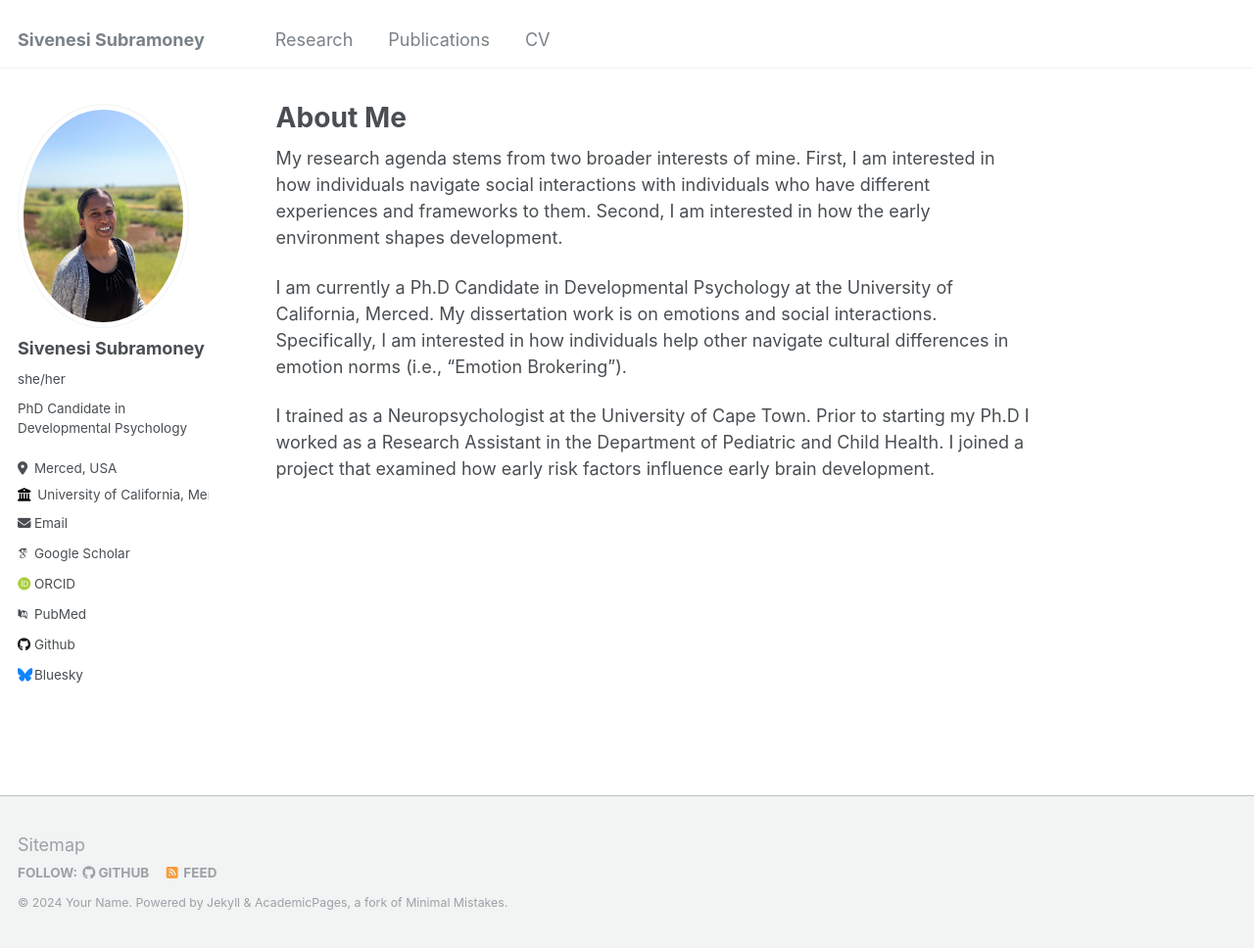
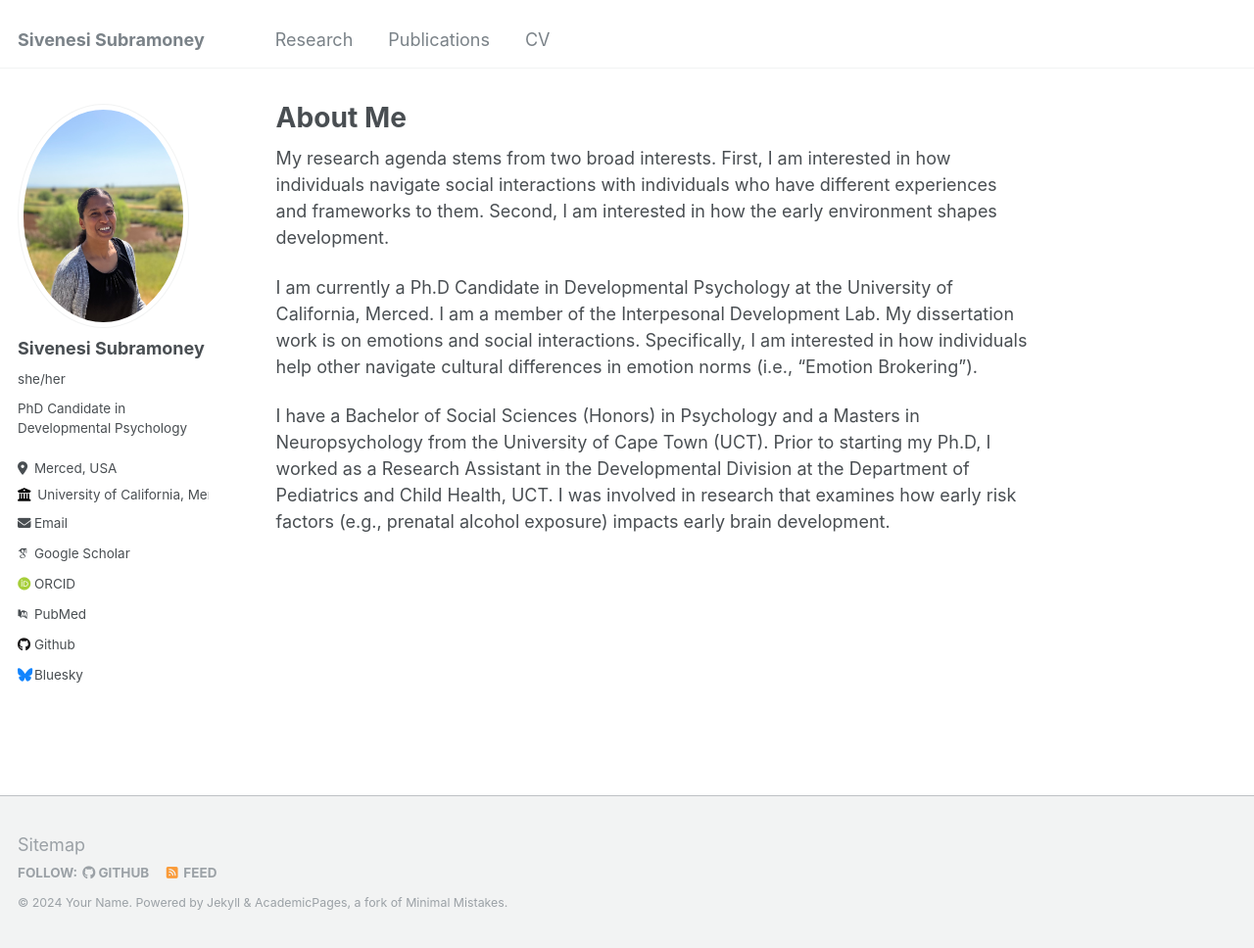
Before and after one commit to Sivenesi/Sivenesi.github.io, a Jekyll site: the page built from _pages/about.md, in a window 1280 px wide and 968 px high. Shown: the whole window at 98% size. Built offline with Jekyll 4.4.1, drawn with Linux system fonts in a browser that asks for light colours; some web fonts are replaced.

Commit message:
Update about.md

```diff
--- a/_pages/about.md
+++ b/_pages/about.md
@@ -9,8 +9,8 @@
 
 
 
-My research agenda stems from two broader interests of mine. First, I am interested in how individuals navigate social interactions with individuals who have different experiences and frameworks to them. Second, I am interested in how the early environment shapes development.
+My research agenda stems from two broad interests. First, I am interested in how individuals navigate social interactions with individuals who have different experiences and frameworks to them. Second, I am interested in how the early environment shapes development.
 
-I am currently a Ph.D Candidate in Developmental Psychology at the University of California, Merced. My dissertation work is on emotions and social interactions. Specifically, I am interested in how individuals help other navigate cultural differences in emotion norms (i.e., "Emotion Brokering").
+I am currently a Ph.D Candidate in Developmental Psychology at the University of California, Merced. I am a member of the Interpesonal Development Lab. My dissertation work is on emotions and social interactions. Specifically, I am interested in how individuals help other navigate cultural differences in emotion norms (i.e., "Emotion Brokering").
 
-I trained as a Neuropsychologist at the University of Cape Town. Prior to starting my Ph.D I worked as a Research Assistant in the Department of Pediatric and Child Health. I joined a project that examined how early risk factors influence early brain development.
+I have a Bachelor of Social Sciences (Honors) in Psychology and a Masters in Neuropsychology from the University of Cape Town (UCT). Prior to starting my Ph.D, I worked as a Research Assistant in the Developmental Division at the Department of Pediatrics and Child Health, UCT. I was involved in research that examines how early risk factors (e.g., prenatal alcohol exposure) impacts early brain development.
```
